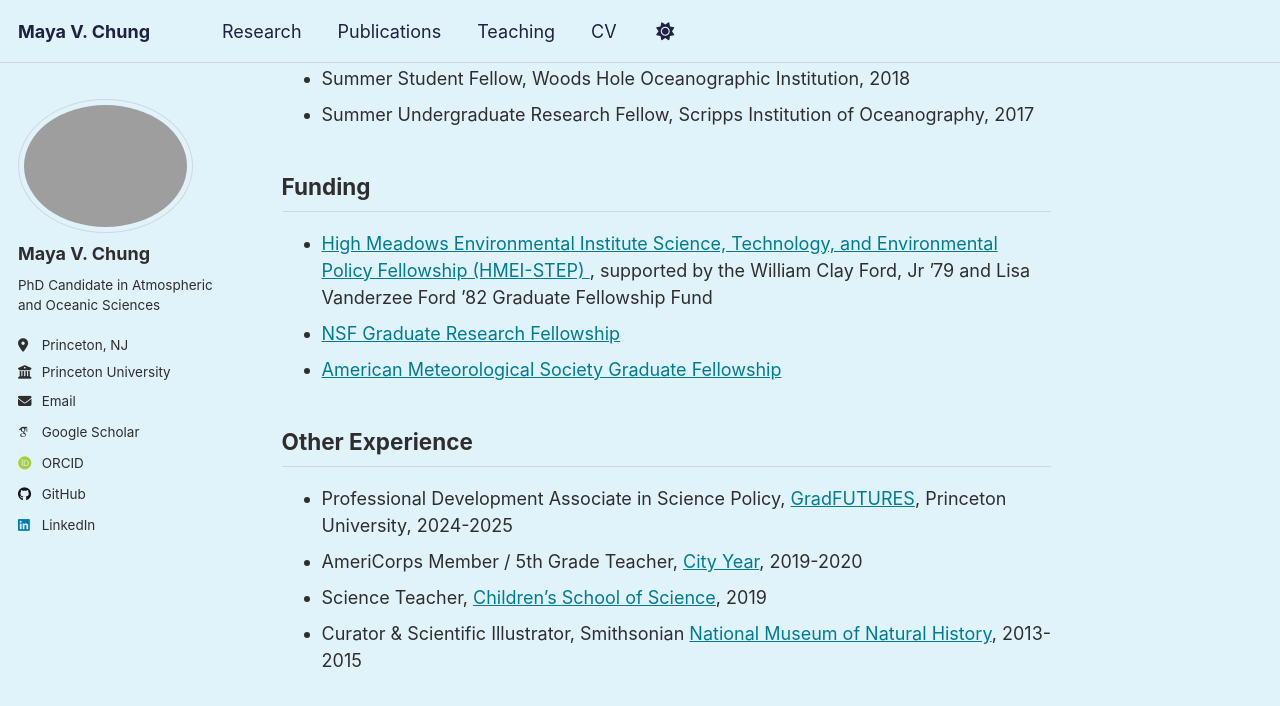
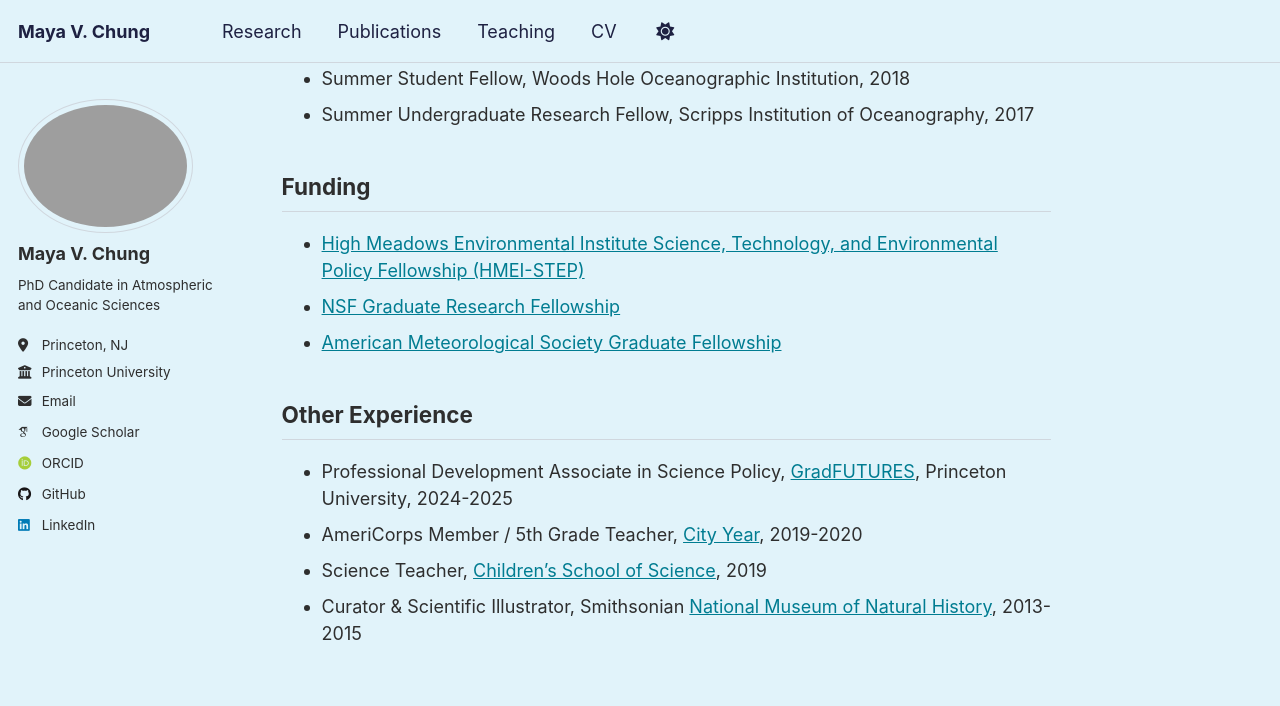
Before and after one commit to mayavchung/mayavchung.github.io, a Jekyll site: the page built from _pages/about.md, in a window 1280 px wide and 900 px high, scrolled down 1407 px. Shown: the top 706 px of the window. Built offline with Jekyll 4.4.1, drawn with Linux system fonts in a browser that asks for light colours; some web fonts are replaced; a script that is not in the unit is left out.

Commit message:
Update about.md

```diff
--- a/_pages/about.md
+++ b/_pages/about.md
@@ -45,7 +45,7 @@ For the latest research updates, visit my [Google Scholar](https://scholar.googl
 * Summer Undergraduate Research Fellow, Scripps Institution of Oceanography, 2017
 
 ## Funding
-* [High Meadows Environmental Institute Science, Technology, and Environmental Policy Fellowship (HMEI-STEP) ](https://environment.princeton.edu/education/hmei-step/), supported by the William Clay Ford, Jr ’79 and Lisa Vanderzee Ford ’82 Graduate Fellowship Fund
+* [High Meadows Environmental Institute Science, Technology, and Environmental Policy Fellowship (HMEI-STEP)](https://environment.princeton.edu/education/hmei-step/)
 * [NSF Graduate Research Fellowship](https://www.nsf.gov/funding/opportunities/grfp-nsf-graduate-research-fellowship-program)
 * [American Meteorological Society Graduate Fellowship](https://www.ametsoc.org/ams/information-for/students/ams-scholarships-and-fellowships/ams-graduate-fellowships/)
 
```
